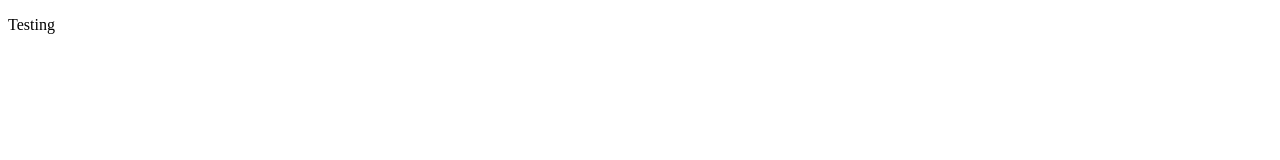
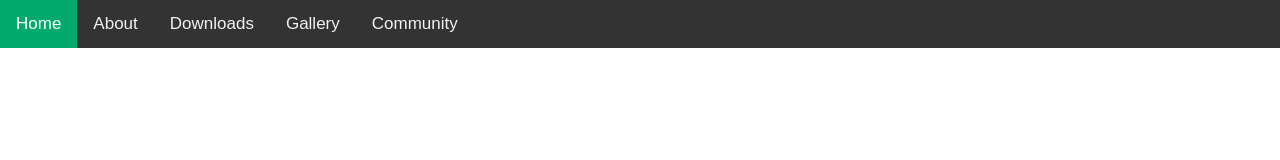
Before and after one commit to gnome-hub/gnome-hub.github.io, a plain HTML site: page index.html in a window 1280 px wide. Drawn offline with Linux system fonts and the light colour scheme.

Commit message:
inserting title bar basic

```diff
--- a/index.html
+++ b/index.html
@@ -2,10 +2,15 @@
 <html>
 <head>
   <title>Gnome-Hub</title>
+  <link rel="stylesheet" type="text/css" href="style.css"/>
 </head>
 <body>
-<p>
-  Testing
-</p>
+	<div class="topnav">
+		<a class="active" href="#home">Home</a>
+		<a href="#about">About</a>
+		<a href="#downloads">Downloads</a>
+		<a href="#gallery">Gallery</a>
+		<a href="#community">Community</a>
+	</div>
 </body>
 </html>
--- /dev/null
+++ b/style.css
@@ -0,0 +1,28 @@
+body {
+  margin: 0;
+  font-family: Arial, Helvetica, sans-serif;
+}
+
+.topnav {
+  overflow: hidden;
+  background-color: #333;
+}
+
+.topnav a {
+  float: left;
+  color: #f2f2f2;
+  text-align: center;
+  padding: 14px 16px;
+  text-decoration: none;
+  font-size: 17px;
+}
+
+.topnav a:hover {
+  background-color: #ddd;
+  color: black;
+}
+
+.topnav a.active {
+  background-color: #04AA6D;
+  color: white;
+}
```
